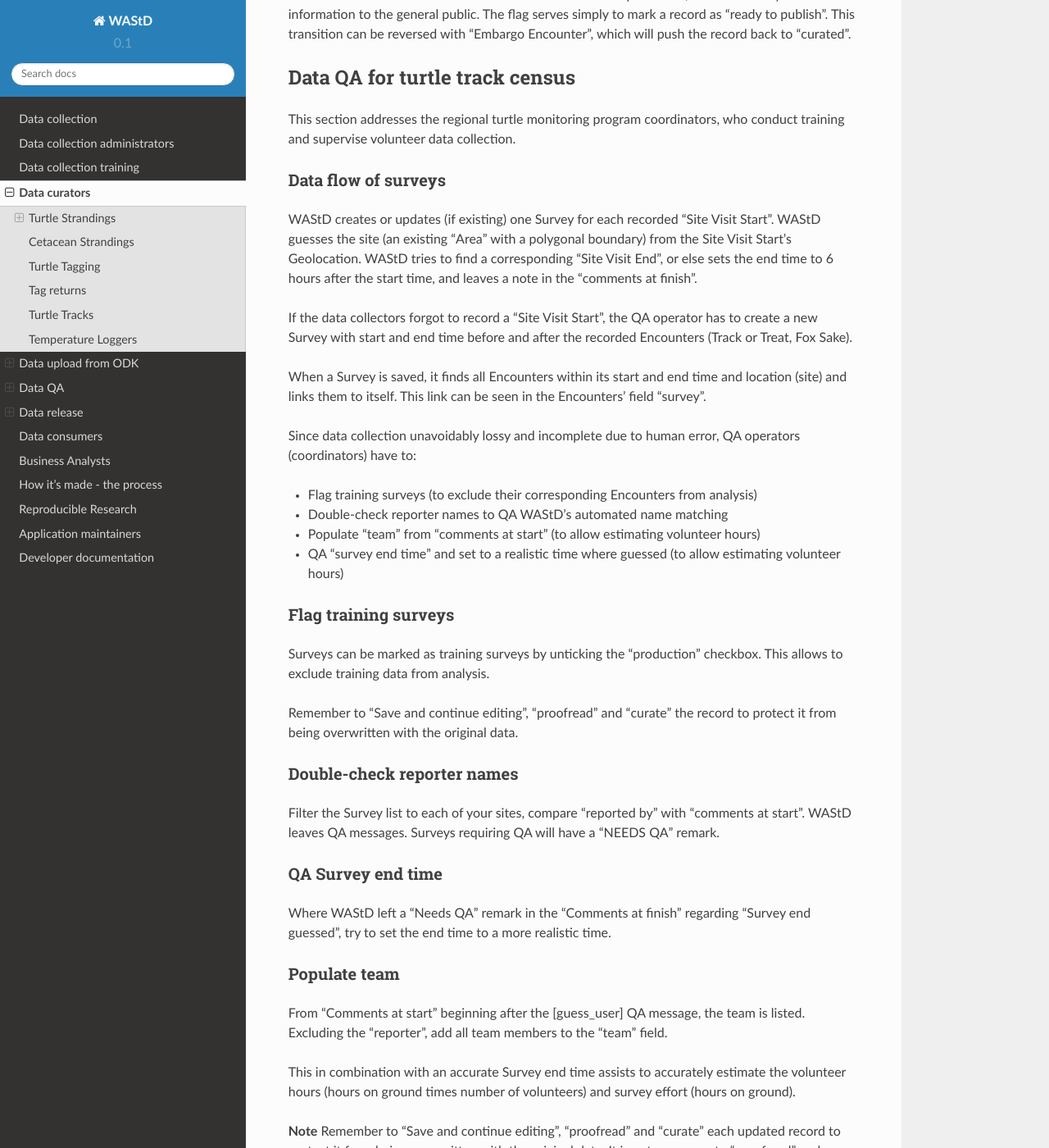
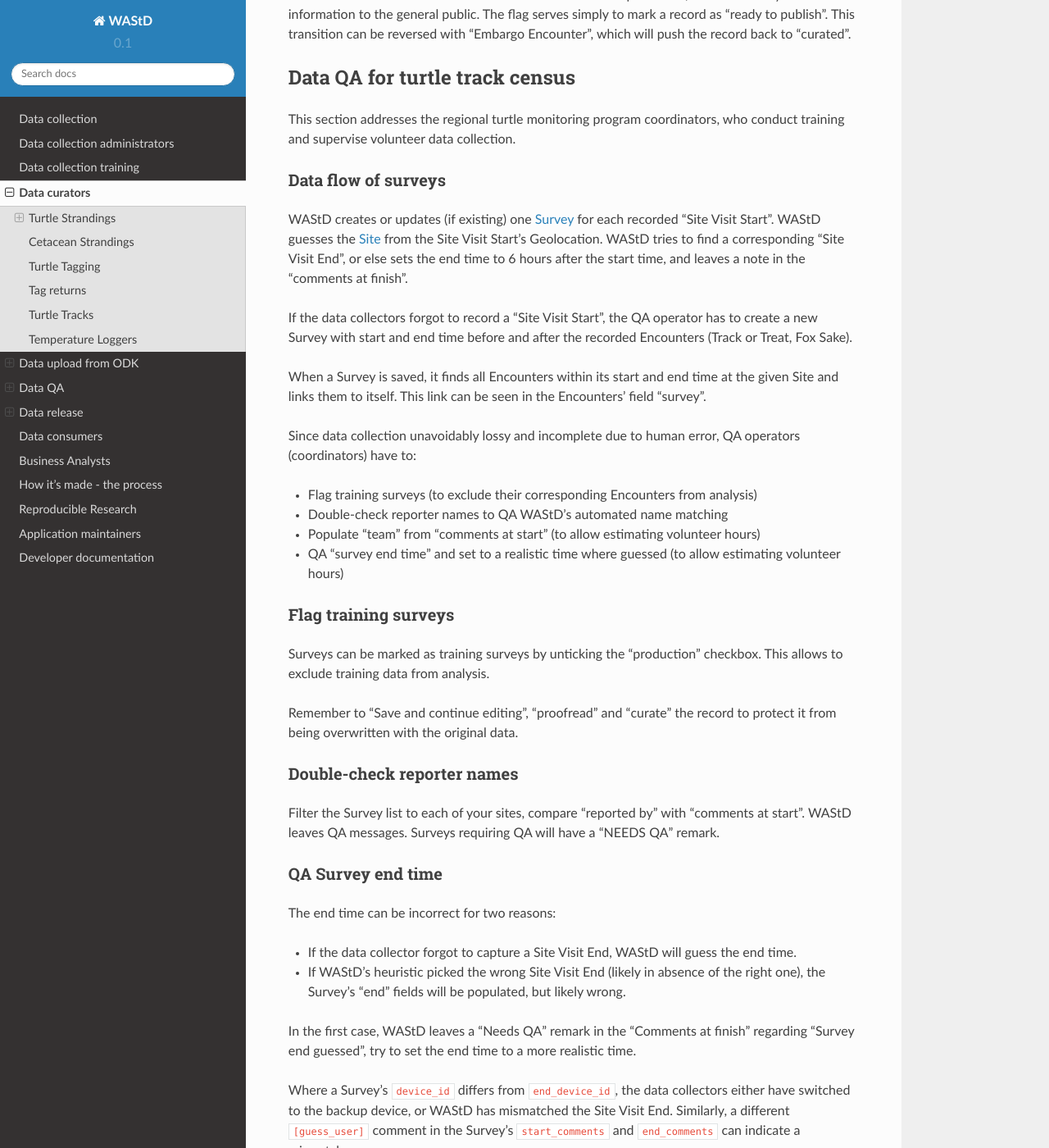
Before and after one commit to dbca-wa/wastd, a Sphinx documentation site: the page built from docs/data_curators.rst, in a window 1280 px wide and 1400 px high, scrolled down 9335 px. Shown: the whole window at 82% size. Built offline with Sphinx 7.4.7 and the Read the Docs theme 2.0.0, drawn with Linux system fonts in a browser that asks for light colours; some of the changed text lies outside the part shown.

Commit message:
Survey admin restructure; add to QA docs

```diff
--- a/docs/data_curators.rst
+++ b/docs/data_curators.rst
@@ -415,8 +415,10 @@ conduct training and supervise volunteer data collection.
 
 Data flow of surveys
 --------------------
-WAStD creates or updates (if existing) one Survey for each recorded "Site Visit Start".
-WAStD guesses the site (an existing "Area" with a polygonal boundary)
+WAStD creates or updates (if existing) one
+`Survey <https://strandings.dpaw.wa.gov.au/admin/observations/survey/>`_
+for each recorded "Site Visit Start".
+WAStD guesses the `Site <https://strandings.dpaw.wa.gov.au/admin/observations/area/?area_type__exact=Site>`_
 from the Site Visit Start's Geolocation.
 WAStD tries to find a corresponding "Site Visit End", or else sets the end time to 6 hours
 after the start time, and leaves a note in the "comments at finish".
@@ -424,8 +426,8 @@ after the start time, and leaves a note in the "comments at finish".
 If the data collectors forgot to record a "Site Visit Start", the QA operator has to create
 a new Survey with start and end time before and after the recorded Encounters (Track or Treat, Fox Sake).
 
-When a Survey is saved, it finds all Encounters within its start and end time and location (site) and
-links them to itself. This link can be seen in the Encounters' field "survey".
+When a Survey is saved, it finds all Encounters within its start and end time at the given Site
+and links them to itself. This link can be seen in the Encounters' field "survey".
 
 Since data collection unavoidably lossy and incomplete due to human error,
 QA operators (coordinators) have to:
@@ -450,8 +452,22 @@ WAStD leaves QA messages. Surveys requiring QA will have a "NEEDS QA" remark.
 
 QA Survey end time
 ------------------
-Where WAStD left a "Needs QA" remark in the "Comments at finish" regarding "Survey end guessed",
+The end time can be incorrect for two reasons:
+
+* If the data collector forgot to capture a Site Visit End, WAStD will guess the end time.
+* If WAStD's heuristic picked the wrong Site Visit End (likely in absence of the right one),
+  the Survey's "end" fields will be populated, but likely wrong.
+
+In the first case, WAStD leaves a "Needs QA" remark in the "Comments at finish" regarding "Survey end guessed",
 try to set the end time to a more realistic time.
+
+Where a Survey's ``device_id`` differs from ``end_device_id``, the data collectors either have
+switched to the backup device, or WAStD has mismatched the Site Visit End.
+Similarly, a different ``[guess_user]`` comment in the Survey's ``start_comments`` and ``end_comments``
+can indicate a mismatch.
+
+In the case of a mismatched Site Visit End, simply delete the incorrect information from the Survey's
+``end_comments``, save and proofread. Set ``end time`` to a sensible time, ignore the end point.
 
 Populate team
 -------------
@@ -471,3 +487,12 @@ Add missing surveys
 This currently is a job for the admin: Pivot Encounters without a survey by site and date
 and extract earliest and latest Encounter. Buffer by a few minutes, extract Encounter's reporter,
 and create missing surveys.
+
+Add missing users
+-----------------
+If a person is not listed in the dropdown menus, you might need to
+`add a User <https://strandings.dpaw.wa.gov.au/admin/users/user/add/>`_ for that person.
+Use their ``firstname_lastname`` as username, select a password, save, then add the details.
+
+WAStD will create a new user profile at first login for each DBCA staff member, but
+the profile will miss the details
```
Also changed, not shown: 1 other file.
